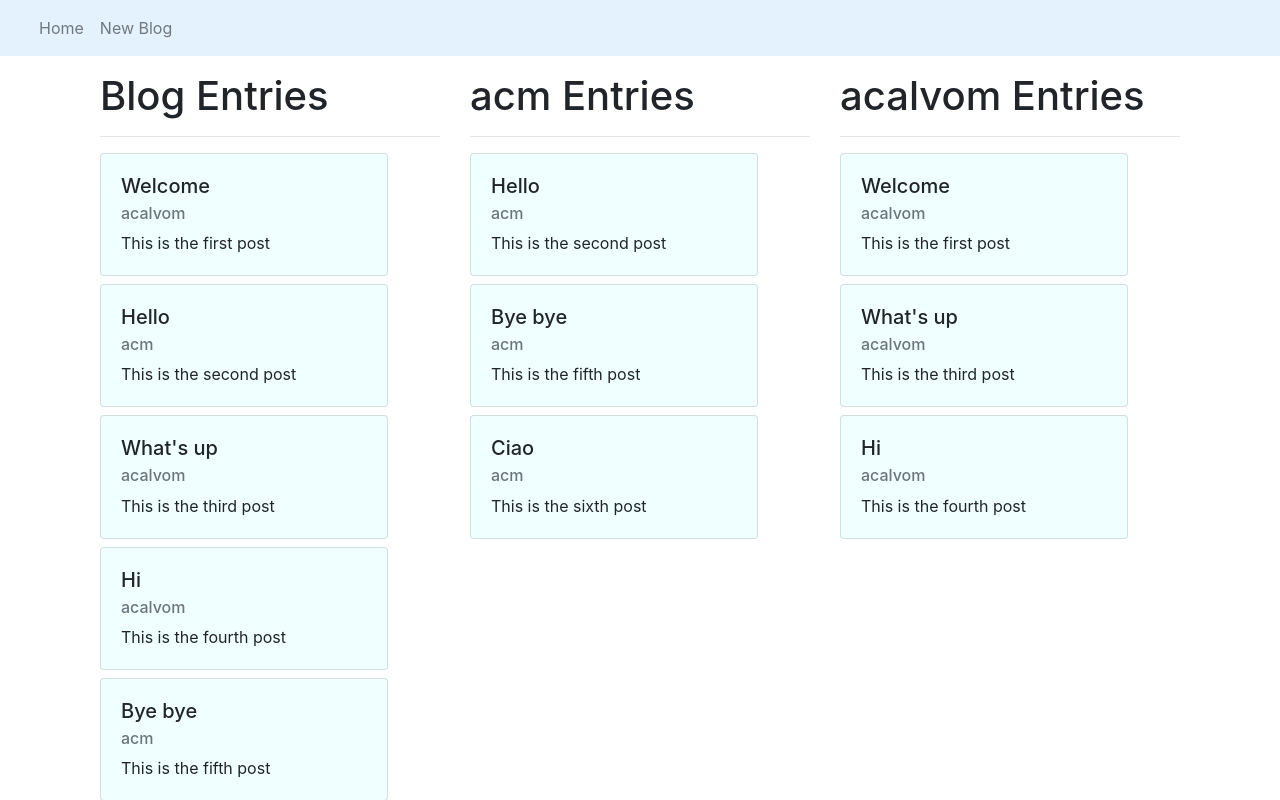
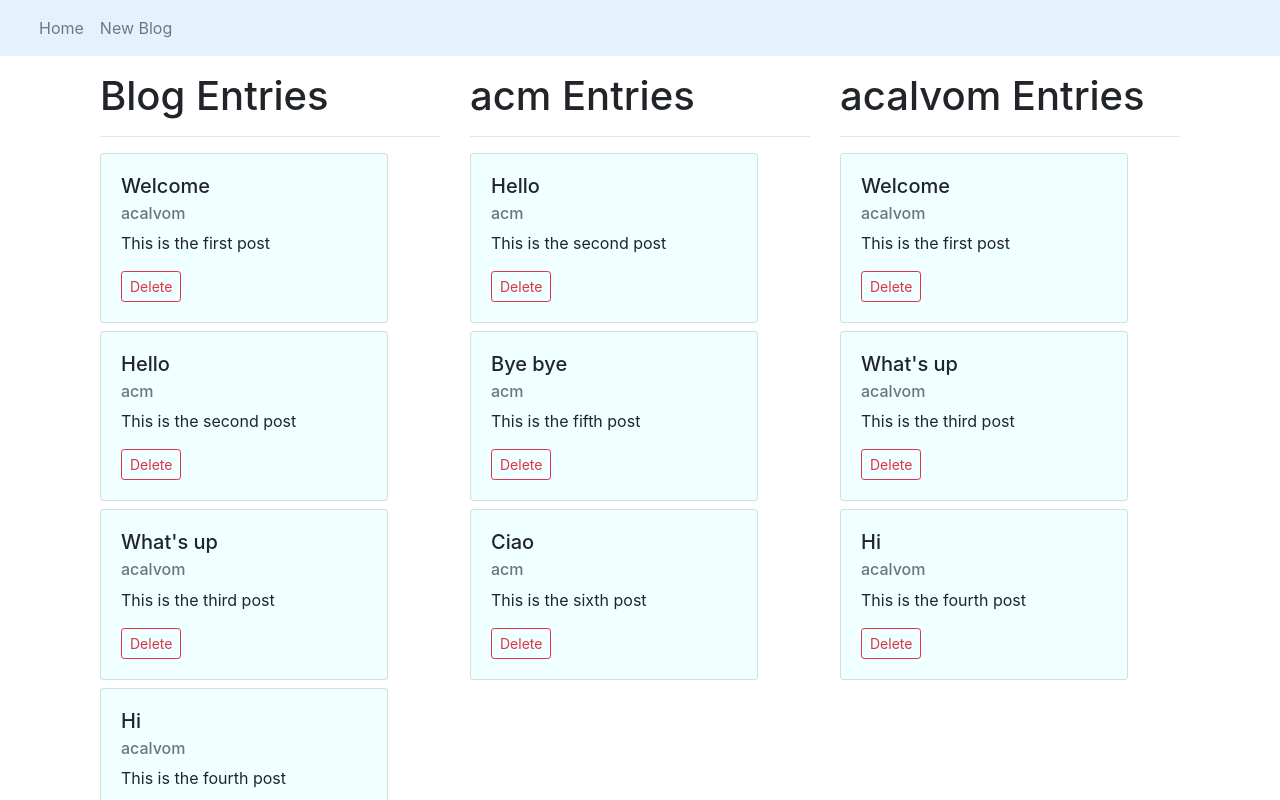
Before and after one commit to acalvom/learning-react-blog, a React (Create React App) app: page / in a window 1280 px wide. Shown: the top 800 px of the page. Built offline with nearby package versions, Linux system fonts and the light colour scheme.

Commit message:
Delete blog entry: entry id as function parameter

```diff
--- a/src/components/EntriesList.jsx
+++ b/src/components/EntriesList.jsx
@@ -3,6 +3,10 @@
 const EntriesList = (props) => {
     const blog = props.entries;
     const title = props.pageTitle;
+
+    const handleDeleteClick = (id) => {
+        console.log('Delete id ', id)
+    }
 
     return (
         <div>
@@ -15,6 +19,9 @@
                             <h5 className="card-title">{item.title}</h5>
                             <h6 className="card-subtitle mb-2 text-muted">{item.author}</h6>
                             <p className="card-text">{item.content}</p>
+                            <button type="button" className="btn btn-outline-danger btn-sm"
+                                    onClick={() => handleDeleteClick(item.id)}>Delete
+                            </button>
                         </div>
                     </div>
                 )
```
